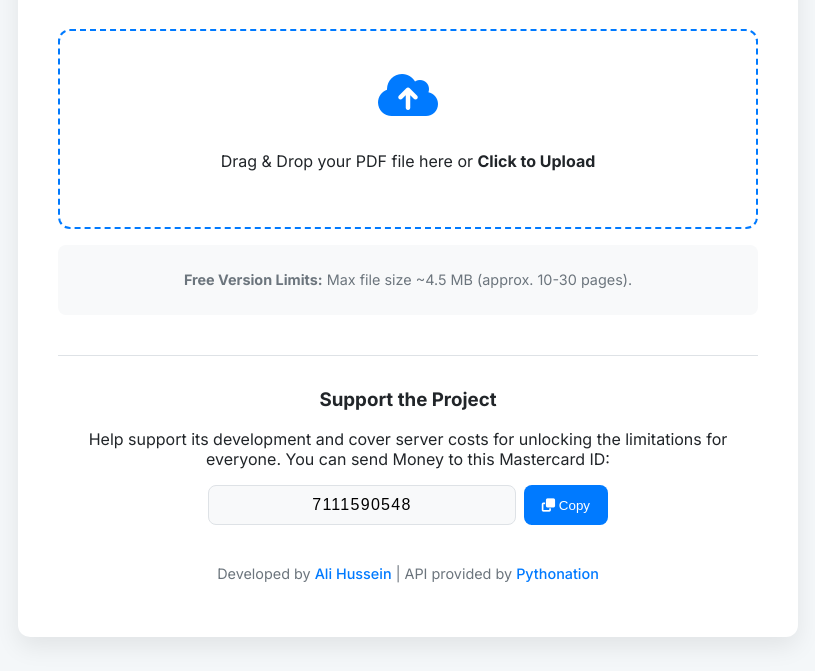
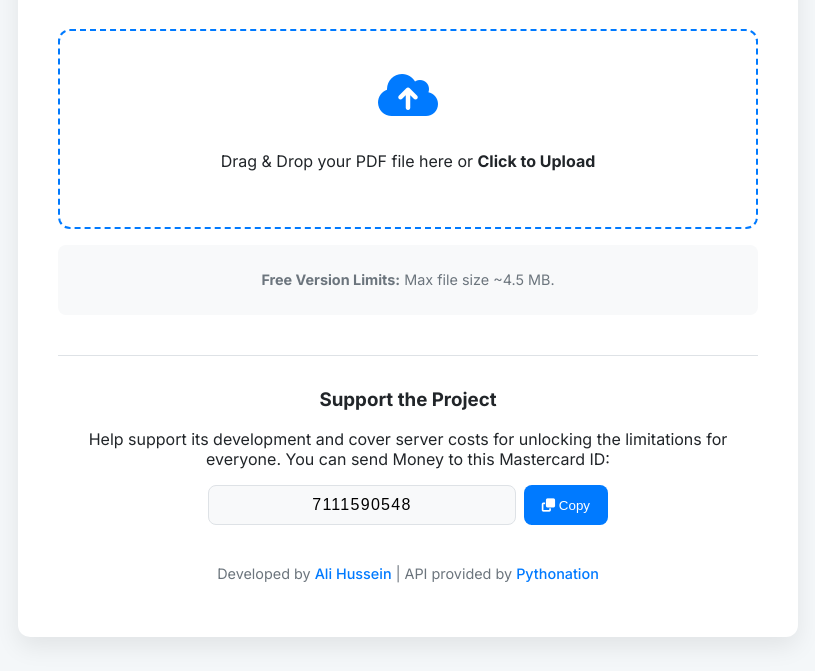
Before and after one commit to Philonoist7/EasyOCR, a plain HTML site: page index.html in a window 1280 px wide. Shown: the part 193-864 px from the top of the page, without its empty margins (232-1047 px from the left). Drawn offline with nearby package versions, Linux system fonts and the light colour scheme; a script that the page names is missing.

Commit message:
Update index.html

```diff
--- a/index.html
+++ b/index.html
@@ -29,7 +29,7 @@
                     <p>Drag & Drop your PDF file here or <strong>Click to Upload</strong></p>
                 </div>
                 <div class="limitations">
-                    <p><strong>Free Version Limits:</strong> Max file size ~4.5 MB (approx. 10-30 pages).</p>
+                    <p><strong>Free Version Limits:</strong> Max file size ~4.5 MB.</p>
                 </div>
                 <div class="file-info" id="file-info" style="display: none;">
                     <p><i class="fa-solid fa-file"></i> <strong>File:</strong> <span id="file-name"></span></p>
```
